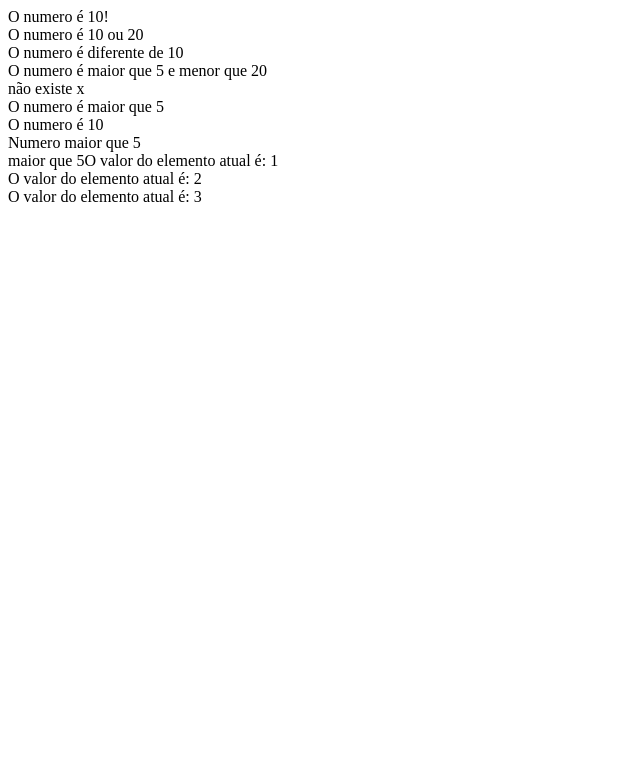
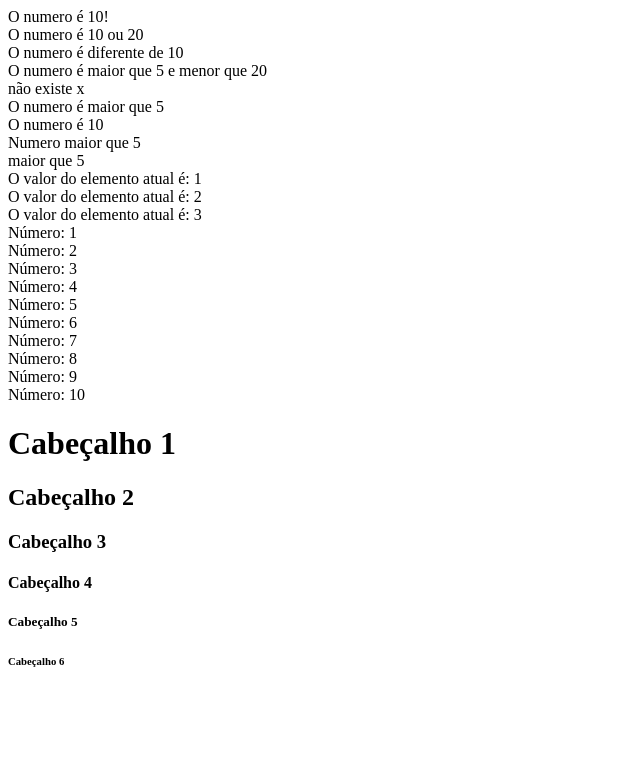
Before and after one commit to brunoenke/some-php-exercises, a PHP site: page /controle.php in a window 1280 px wide. Shown: the top 774 px of the page, without its empty margins (0-640 px from the left). Run offline with PHP 8.4, Linux system fonts and the light colour scheme.

Commit message:
if, for, swicth

```diff
--- a/controle.php
+++ b/controle.php
@@ -59,11 +59,24 @@ if ($num == 5) {
             echo "nenhum";
             break;
     }
+    echo "<br>";
+
+
 //foreach
     $vetor=array(1,2,3);
     foreach ($vetor as $n) {
         echo "O valor do elemento atual é: $n <br>";
     }
+//for
 
+for ($num=1; $num <= 10; $num++)
+{
+  echo "Número: $num <br>";
+}
+
+for ($n=1; $n <= 6; $n++)
+{
+  echo "<h$n>Cabeçalho $n <h$n>";
+}
 
 ?>
```
